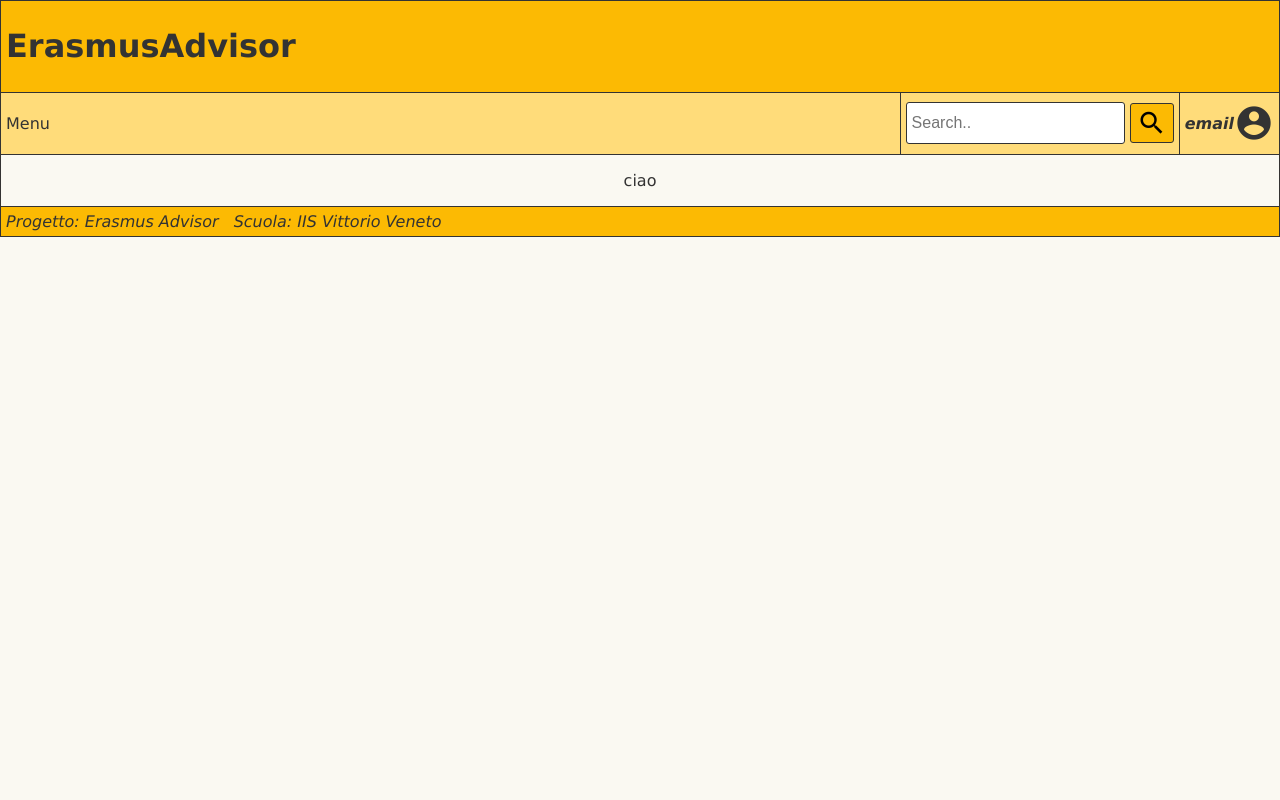
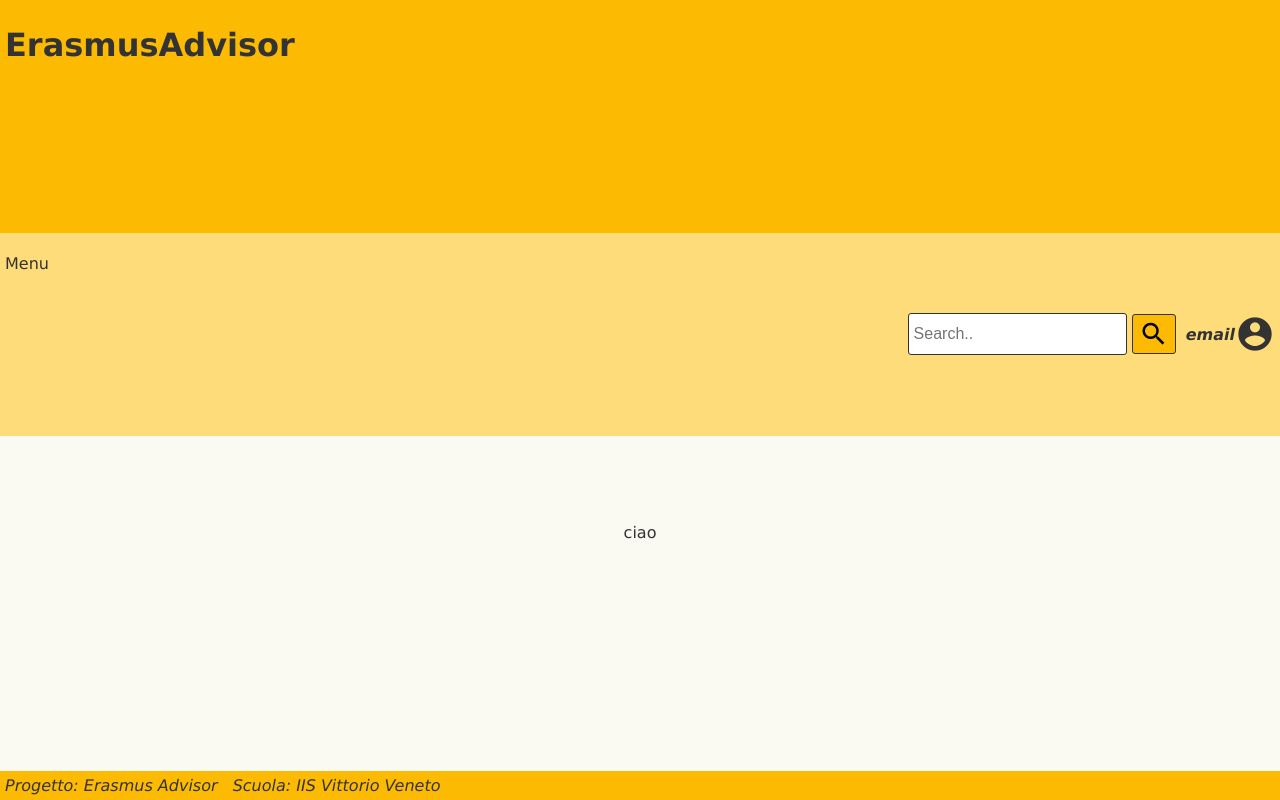
Before and after one commit to LeonardoDeFaveri/ErasmusReview, a PHP site: page /View/paginaStudente.php in a window 1280 px wide. Run offline with PHP 8.4, Linux system fonts and the light colour scheme.

Commit message:
Sistemata definitivamente la disposizione degli elementi all'interno della pagina

```diff
--- a/View/paginaStudente.php
+++ b/View/paginaStudente.php
@@ -1,7 +1,6 @@
 <?php
 /*
     paginaStudente contiene una lista di tutte le esperienze svolte e attive per uno studente
-
 */
     include_once "include/struttura.php";
 
--- a/View/template/stile.css
+++ b/View/template/stile.css
@@ -1,3 +1,4 @@
+/*Variabili per valori standard da richiamare con: var(<nome-variabile>)*/
 :root{
     --default-color: #333;
     --default-background-color: #faf9f2;
@@ -10,43 +11,45 @@
     --default-font-family: "Lucida Sans Unicode", "Lucida Grande", sans-serif;
 }
 
+/*Regole di base e definizione delle aree per il grid layout*/
 body{
     color: var(--default-color);
     font-family: var(--default-font-family);
     background: var(--default-background-color);
     margin: 0px;
+    min-height: 100vh;
     display: grid;
     grid-template-areas:
         'header'
         'menu'
-        'contenuto';
+        'main'
+        'footer';
 }
 
+/*Regole dell'intestazione principale*/
 #header-principale{
     grid-area: header;
     background: var(--default-elements-background-color);
-    border: var(--default-border);
     padding: var(--default-padding);
     margin: 0px;
 }
 
+/*Regole per la barra dei menu (menu, ricerca, utente)*/
 #barra-menu{
     display: flex;
     flex-direction: row;
     justify-content: flex-end;
+    background-color: var(--default-elements-background-color-2);
 }
 
 nav{
-    border-left: var(--default-border);
     padding: var(--default-padding);
-    background: grey;
     flex-grow: 100;
 }
 
 #ricerca{
     display: flex;
     align-items: center;
-    border-left: var(--default-border);
     padding: var(--default-padding);
     width: fit-content;
 }
@@ -82,8 +85,6 @@ nav{
     display: flex;
     justify-content: flex-end;
     align-items: center;
-    border-left: var(--default-border);
-    border-right: var(--default-border);
     padding: var(--default-padding);
     width: fit-content;
 }
@@ -98,26 +99,12 @@ nav{
     cursor: pointer;
 }
 
-nav, #ricerca, #utente{
-    background-color: var(--default-elements-background-color-2);
-}
-
-#contenuto{
-    grid-area: contenuto;
-    border: var(--default-border);
-    display: flex;
-    flex-direction: column;
-    align-content: flex-end;
-}
-
+/*Regole per il contenuto della pagina*/
 main{
-    flex-grow: 100;
+    grid-area: main;
     display: grid;
-    border: var(--default-border);
-    border-bottom: none;
     align-items: center;
     justify-items: center;
-    min-height: 0px;
 }
 
 fieldset{
@@ -162,9 +149,10 @@ h1 a{
     color: var(--default-color);
 }
 
+/*Regole per il footer*/
 footer{
+    grid-area: footer;
     align-self: flex-end;
-    border: var(--default-border);
     background: var(--default-elements-background-color);
     padding: 5px;
     height: fit-content;
```
